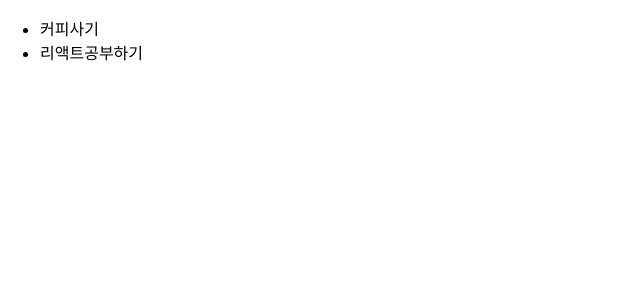
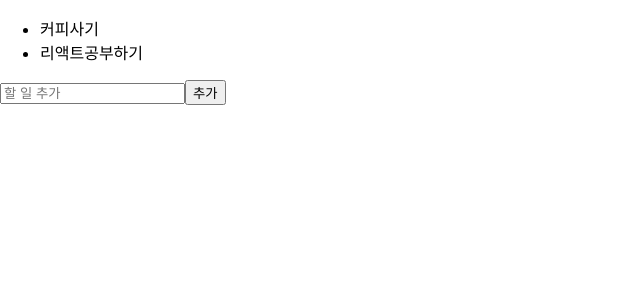
Before and after one commit to asg5450/OCR_10th_React_TodoList, a React (Create React App) app: page / in a window 1280 px wide. Shown: the top 300 px of the page, without its empty margins (0-640 px from the left). Built offline with nearby package versions, Linux system fonts and the light colour scheme.

Commit message:
Todo 추가하기 (feat.uuid)
AddTodo 컴포넌트 생성 및 uuid 모듈 사용

```diff
--- a/package.json
+++ b/package.json
@@ -9,6 +9,7 @@
     "react": "^18.3.1",
     "react-dom": "^18.3.1",
     "react-scripts": "5.0.1",
+    "uuid": "^11.0.3",
     "web-vitals": "^2.1.4"
   },
   "scripts": {
--- /dev/null
+++ b/src/components/AddTodo.jsx
@@ -0,0 +1,31 @@
+import React, { useState } from "react";
+import { v4 } from "uuid";
+
+export default function AddTodo(props) {
+  const { onAdd } = props;
+  const [text, setText] = useState("");
+
+  const handleSubmit = (e) => {
+    e.preventDefault();
+    if (text.trim().length == 0) return;
+    onAdd({ id: v4(), text, status: "active" });
+    setText("");
+  };
+
+  const handleChange = (e) => {
+    setText(e.target.value);
+  };
+
+  return (
+    <form onSubmit={handleSubmit}>
+      <input
+        type="text"
+        placeholder="할 일 추가"
+        value={text}
+        onChange={handleChange}
+      />
+      <button>추가</button>
+      <p>{text}</p>
+    </form>
+  );
+}
--- a/src/components/TodoList.jsx
+++ b/src/components/TodoList.jsx
@@ -1,10 +1,13 @@
 import React, { useState } from "react";
+import AddTodo from "./AddTodo";
 
 export default function TodoList() {
   const [todos, setTodos] = useState([
     { id: "1", text: "커피사기", status: "active" },
     { id: "2", text: "리액트공부하기", status: "active" },
   ]);
+
+  const handleAdd = (todo) => setTodos([...todos, todo]);
 
   return (
     <section>
@@ -13,6 +16,7 @@ export default function TodoList() {
           <li key={item.id}>{item.text}</li>
         ))}
       </ul>
+      <AddTodo onAdd={handleAdd} />
     </section>
   );
 }
```
Also changed, not shown: 1 other file (tests, documents, lock files or other folders).
